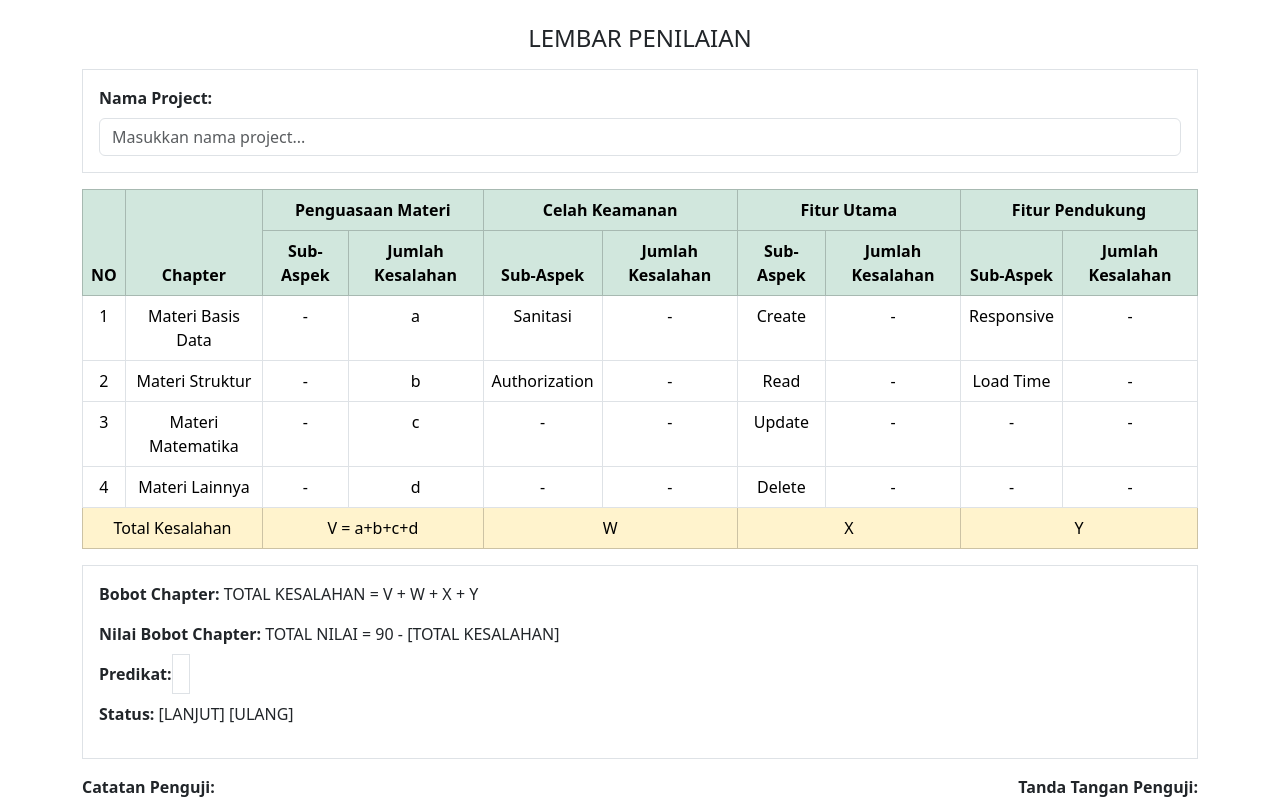
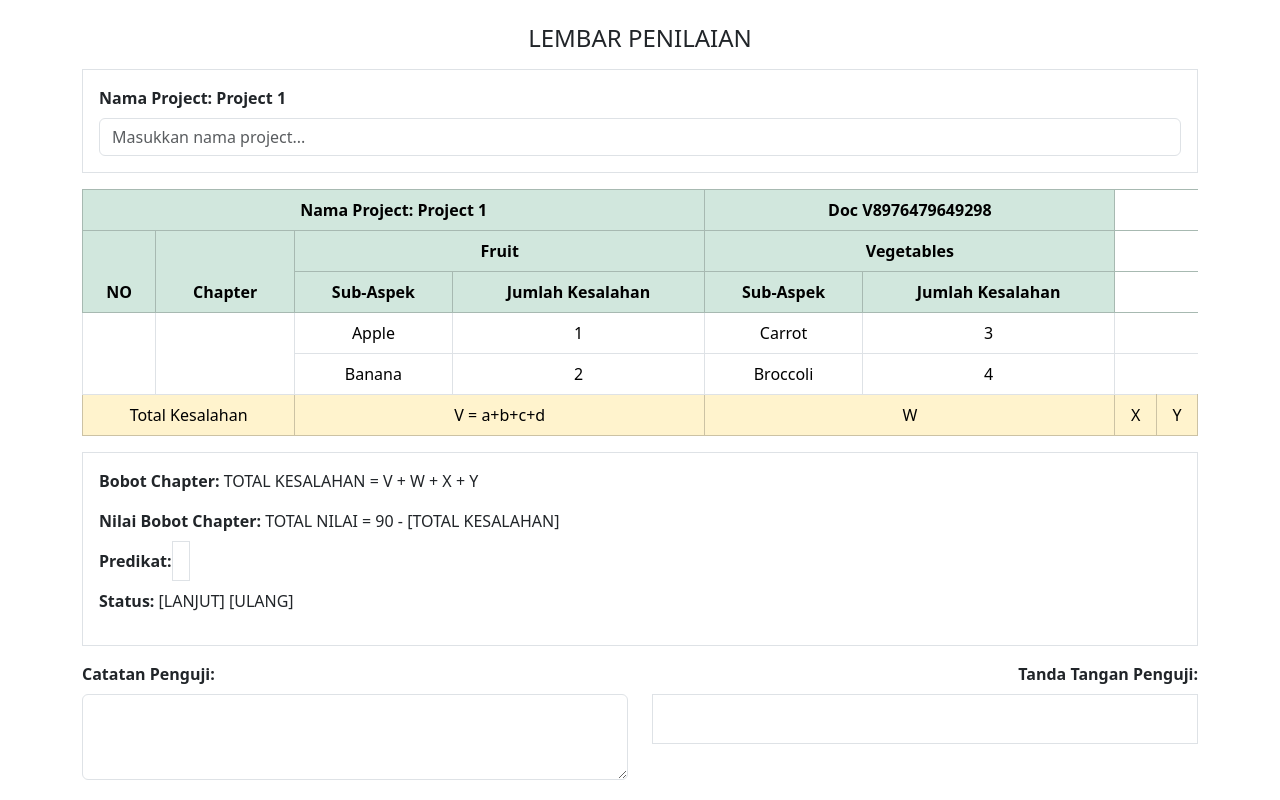
Before and after one commit to FawzQi/DB-project, a React (Vite) app: page / in a window 1280 px wide. Shown: the top 800 px of the page. Built offline with nearby package versions, Linux system fonts and the light colour scheme.

Commit message:
try table

```diff
--- a/src/App.tsx
+++ b/src/App.tsx
@@ -1,7 +1,77 @@
 import ConfigBox from "./components/ConfigBox";
 import ScoringTable from "./components/Table";
 
+const data = [
+  {
+    name: "Fruit",
+    subaspects: [
+      { name: "Apple", value: 1 },
+      { name: "Banana", value: 2 },
+    ],
+  },
+  {
+    name: "Vegetables",
+    subaspects: [
+      { name: "Carrot", value: 3 },
+      { name: "Broccoli", value: 4 },
+    ],
+  },
+];
+
+const formData = [
+  {
+    name: "Project 1",
+    aspect: [
+      {
+        name: "Fruit",
+        subaspects: [
+          { name: "Apple", value: 1 },
+          { name: "Banana", value: 2 },
+        ],
+      },
+      {
+        name: "Vegetables",
+        subaspects: [
+          { name: "Carrot", value: 3 },
+          { name: "Broccoli", value: 4 },
+        ],
+      },
+    ],
+    scores: [
+      { operator: 1, value: [1, 3], status: "good" },
+      { operator: 3, value: [4], status: "bad" },
+    ],
+  },
+  {
+    name: "Project 2",
+    aspect: [
+      {
+        name: "Fruit",
+        subaspects: [
+          { name: "Apple", value: 1 },
+          { name: "Banana", value: 2 },
+          { name: "Orange", value: 3 },
+          { name: "Grape", value: 4 },
+        ],
+      },
+      {
+        name: "Vegetables",
+        subaspects: [
+          { name: "Carrot", value: 3 },
+          { name: "Broccoli", value: 4 },
+          { name: "Cabbage", value: 5 },
+          { name: "Spinach", value: 6 },
+        ],
+      },
+    ],
+    scores: [
+      { operator: 1, value: [1, 3], status: "good" },
+      { operator: 3, value: [4], status: "bad" },
+    ],
+  },
+];
+
 export default function App() {
-  // return <ConfigBox />
-  return <ScoringTable />;
+  // return <ConfigBox />;
+  return <ScoringTable formDatas={formData} />;
 }
--- a/src/components/Table.tsx
+++ b/src/components/Table.tsx
@@ -1,12 +1,71 @@
-import "bootstrap/dist/css/bootstrap.min.css";
+import React from "react";
 
-export default function ScoringTable() {
+interface Subaspect {
+  name: string;
+  value: number;
+}
+
+interface Aspect {
+  name: string;
+  subaspects: Subaspect[];
+}
+
+interface AspectProps {
+  aspect: Aspect[];
+}
+
+enum Operator {
+  IN_RANGE = 1,
+  GREATER_THAN,
+  LESS_THAN,
+  GREATER_THAN_OR_EQUAL,
+  LESS_THAN_OR_EQUAL,
+}
+
+interface Score {
+  operator: Operator;
+  value: number[];
+  status: string;
+}
+
+interface FormData {
+  name: string;
+  aspect: Aspect[];
+  scores: Score[];
+}
+
+interface FormDataProps {
+  formDatas: FormData[];
+}
+
+export default function ScoringTable({ formDatas }: FormDataProps) {
+  const getIndexWithMostSubaspects = (aspects: Aspect[]): number => {
+    let maxSubaspects = 0;
+    let indexWithMostSubaspects = -1;
+
+    aspects.forEach((aspect, index) => {
+      if (aspect.subaspects.length > maxSubaspects) {
+        maxSubaspects = aspect.subaspects.length;
+        indexWithMostSubaspects = index;
+      }
+    });
+
+    return indexWithMostSubaspects;
+  };
+
+  const indexWithMostSubaspects = getIndexWithMostSubaspects(
+    formDatas[0].aspect
+  );
+  console.log("Index with most subaspects:", indexWithMostSubaspects);
+
   return (
-    <div className="container mt-4">
+    <>
+      {formDatas.map((formData, formIndex) => (
+        <div className="container mt-4" key={formIndex}>
           <h4 className="text-center mb-3">LEMBAR PENILAIAN</h4>
 
           <div className="mb-3 border p-3">
-        <strong>Nama Project:</strong>
+            <strong>Nama Project: {formData.name}</strong>
             <input
               type="text"
               className="form-control mt-2"
@@ -17,73 +76,58 @@ export default function ScoringTable() {
           <table className="table table-bordered text-center">
             <thead className="table-success">
               <tr>
+                <th colSpan={2 * formData.aspect.length}>
+                  Nama Project: {formData.name}
+                </th>
+                <th colSpan={2}>Doc V8976479649298</th>
+              </tr>
+              <tr>
                 <th rowSpan={2}>NO</th>
                 <th rowSpan={2}>Chapter</th>
-            <th colSpan={2}>Penguasaan Materi</th>
-            <th colSpan={2}>Celah Keamanan</th>
-            <th colSpan={2}>Fitur Utama</th>
-            <th colSpan={2}>Fitur Pendukung</th>
+                {formData.aspect.map((aspect, aspectIndex) => (
+                  <th key={aspectIndex} colSpan={2}>
+                    {aspect.name}
+                  </th>
+                ))}
               </tr>
               <tr>
+                {formData.aspect.map((_, aspectIndex) => (
+                  <React.Fragment key={aspectIndex}>
                     <th>Sub-Aspek</th>
                     <th>Jumlah Kesalahan</th>
-            <th>Sub-Aspek</th>
-            <th>Jumlah Kesalahan</th>
-            <th>Sub-Aspek</th>
-            <th>Jumlah Kesalahan</th>
-            <th>Sub-Aspek</th>
-            <th>Jumlah Kesalahan</th>
+                  </React.Fragment>
+                ))}
               </tr>
             </thead>
             <tbody>
-          <tr>
-            <td>1</td>
-            <td>Materi Basis Data</td>
-            <td>-</td>
-            <td>a</td>
-            <td>Sanitasi</td>
-            <td>-</td>
-            <td>Create</td>
-            <td>-</td>
-            <td>Responsive</td>
-            <td>-</td>
+              {formData.aspect[indexWithMostSubaspects]?.subaspects.map(
+                (_, subIndex) => (
+                  <tr key={subIndex}>
+                    {subIndex === 0 && (
+                      <>
+                        <td
+                          rowSpan={
+                            formData.aspect[indexWithMostSubaspects]?.subaspects
+                              .length
+                          }
+                        ></td>
+                        <td
+                          rowSpan={
+                            formData.aspect[indexWithMostSubaspects]?.subaspects
+                              .length
+                          }
+                        ></td>
+                      </>
+                    )}
+                    {formData.aspect.map((aspect, aspectIndex) => (
+                      <React.Fragment key={aspectIndex}>
+                        <td>{aspect.subaspects[subIndex]?.name || "-"}</td>
+                        <td>{aspect.subaspects[subIndex]?.value ?? "-"}</td>
+                      </React.Fragment>
+                    ))}
                   </tr>
-          <tr>
-            <td>2</td>
-            <td>Materi Struktur</td>
-            <td>-</td>
-            <td>b</td>
-            <td>Authorization</td>
-            <td>-</td>
-            <td>Read</td>
-            <td>-</td>
-            <td>Load Time</td>
-            <td>-</td>
-          </tr>
-          <tr>
-            <td>3</td>
-            <td>Materi Matematika</td>
-            <td>-</td>
-            <td>c</td>
-            <td>-</td>
-            <td>-</td>
-            <td>Update</td>
-            <td>-</td>
-            <td>-</td>
-            <td>-</td>
-          </tr>
-          <tr>
-            <td>4</td>
-            <td>Materi Lainnya</td>
-            <td>-</td>
-            <td>d</td>
-            <td>-</td>
-            <td>-</td>
-            <td>Delete</td>
-            <td>-</td>
-            <td>-</td>
-            <td>-</td>
-          </tr>
+                )
+              )}
               <tr className="table-warning">
                 <td colSpan={2}>Total Kesalahan</td>
                 <td colSpan={2}>V = a+b+c+d</td>
@@ -121,5 +165,7 @@ export default function ScoringTable() {
             </div>
           </div>
         </div>
+      ))}
+    </>
   );
 }
```
Lines whose indentation alone changed are shown as unchanged.
